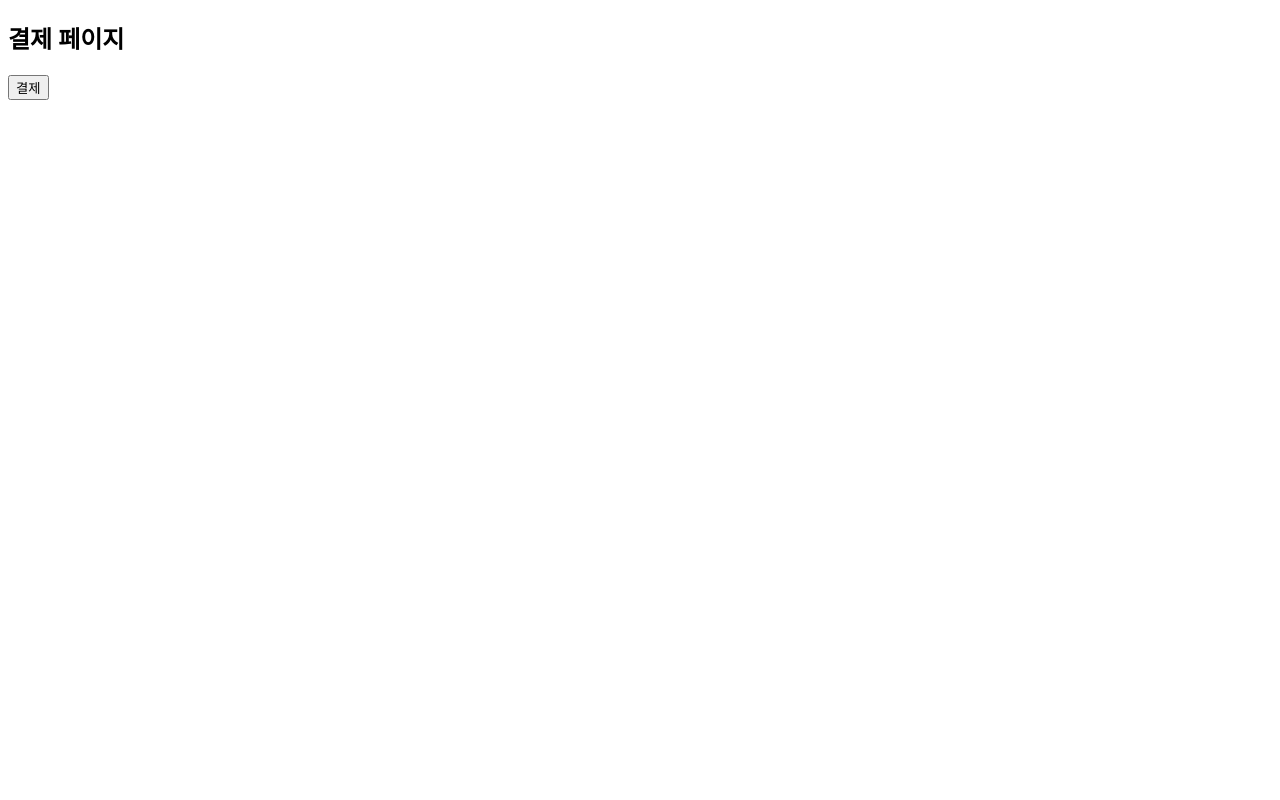
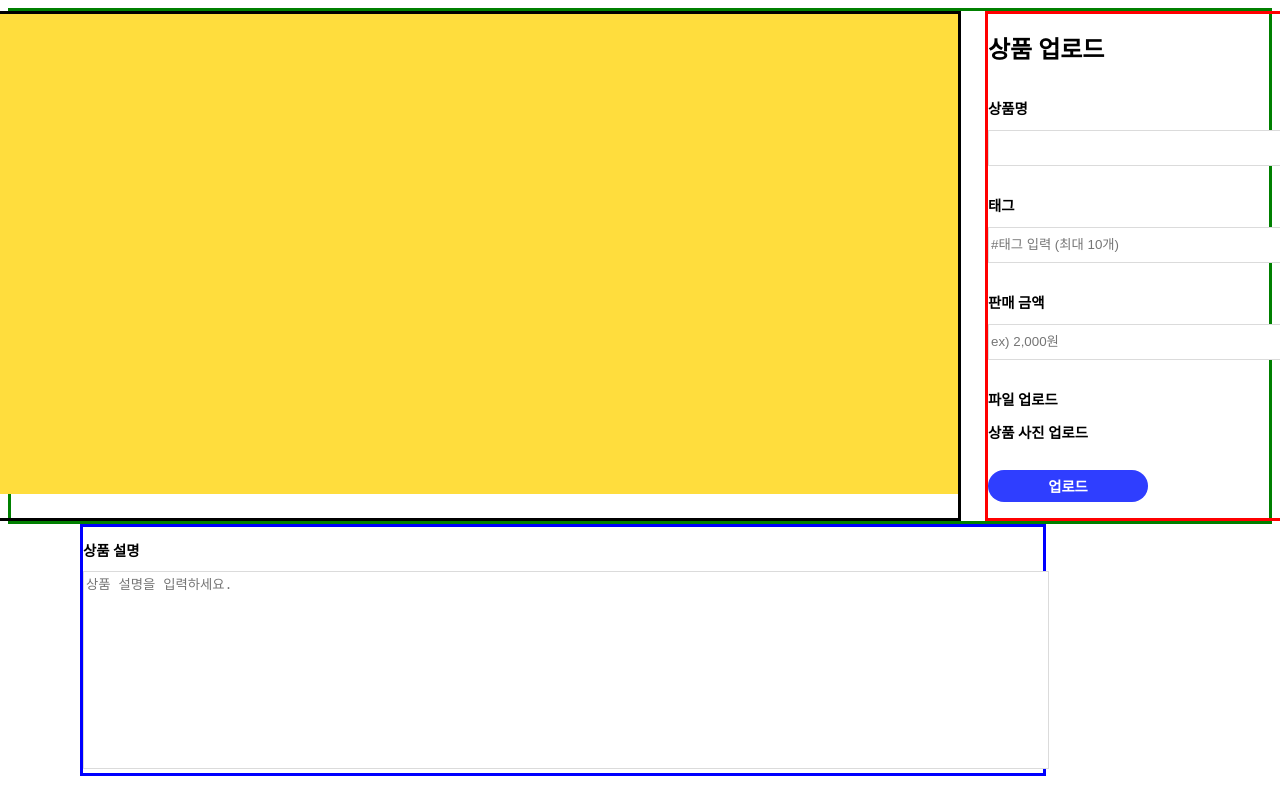
Before and after one commit to MakeAnythingTeam/MakeAnything-Front, a React (Create React App) app: page /upload in a window 1280 px wide. Built offline with nearby package versions, Linux system fonts and the light colour scheme.

Commit message:
feat: 업로드 페이지 레이아웃 구현

```diff
--- a/src/App.js
+++ b/src/App.js
@@ -1,10 +1,11 @@
 import Main from "./pages/Main";
 import Payment from "./pages/Payment";
+import Upload from "./pages/Upload";
 
 function App() {
   return (
     <div>
-      <Payment/>
+      <Upload/>
     </div>
   );
 }
--- /dev/null
+++ b/src/pages/Upload.jsx
@@ -0,0 +1,103 @@
+// 메인 페이지 - 포디
+
+import React from 'react';
+import styled from 'styled-components';
+
+export default function Main() {
+
+    return (
+        <div>
+            <GoodsWrap>
+                <GoodsMainImgWrap>
+                    <img src={require('../img/img1.png')} alt="상품 이미지" />
+                </GoodsMainImgWrap>
+                <GoodsInfoWrap>
+                    <h1>상품 업로드</h1>
+                    <h2>상품명</h2>
+                    <input type="text" name="goods-name" />
+                    <h2>태그</h2>
+                    <input type="text" name="goods-tag" placeholder="#태그 입력 (최대 10개)" />
+                    <h2>판매 금액</h2>
+                    <input type="text" name="goods-price" placeholder="ex) 2,000원" />
+                    <h2>파일 업로드</h2>
+                    <h2>상품 사진 업로드</h2>
+                    <Button>업로드</Button>
+                </GoodsInfoWrap>
+            </GoodsWrap>
+            <GoodsDescription>
+                <h2>상품 설명</h2>
+                <textarea
+                    placeholder='상품 설명을 입력하세요.'
+                />
+            </GoodsDescription>
+        </div>
+    );
+}
+
+
+const GoodsWrap = styled.div`
+    border: 3px solid green;
+    display: flex;
+    justify-content: center;
+`
+
+const GoodsMainImgWrap = styled.div`
+    border: 3px solid black;
+
+    img {
+        width: 60rem;
+        height: 30rem;
+    }
+`
+
+const GoodsInfoWrap = styled.div`
+    border: 3px solid red;
+    margin-left: 1.5rem;
+
+    h1 {
+        font-size: 1.5rem;
+        margin-bottom: 2rem;
+    }
+
+    h2 {
+        font-size: 0.9rem;
+    }
+
+    input {
+        width: 18rem;
+        height: 2rem;
+        border: 1px solid #DBDBDB;
+        margin-bottom: 1rem;
+    }
+`
+
+const Button = styled.button`
+    width: 10rem;
+    height: 2rem;
+    border: none;
+    margin: 1rem 0;
+    border-radius: 25px;
+    background-color: #2F3EFF;
+    font-size: 0.9rem;
+    font-weight: 600;
+    color: white;
+    cursor: pointer;
+`
+
+const GoodsDescription = styled.div`
+    width: 60rem;
+    border: 3px solid blue;
+    margin-left: 4.5rem;
+
+    h2 {
+        font-size: 0.9rem;
+    }
+
+    textarea {
+        resize: none;
+        width: 60rem;
+        height: 12rem;
+        border: 1px solid #DBDBDB;
+    }
+
+`;
```
